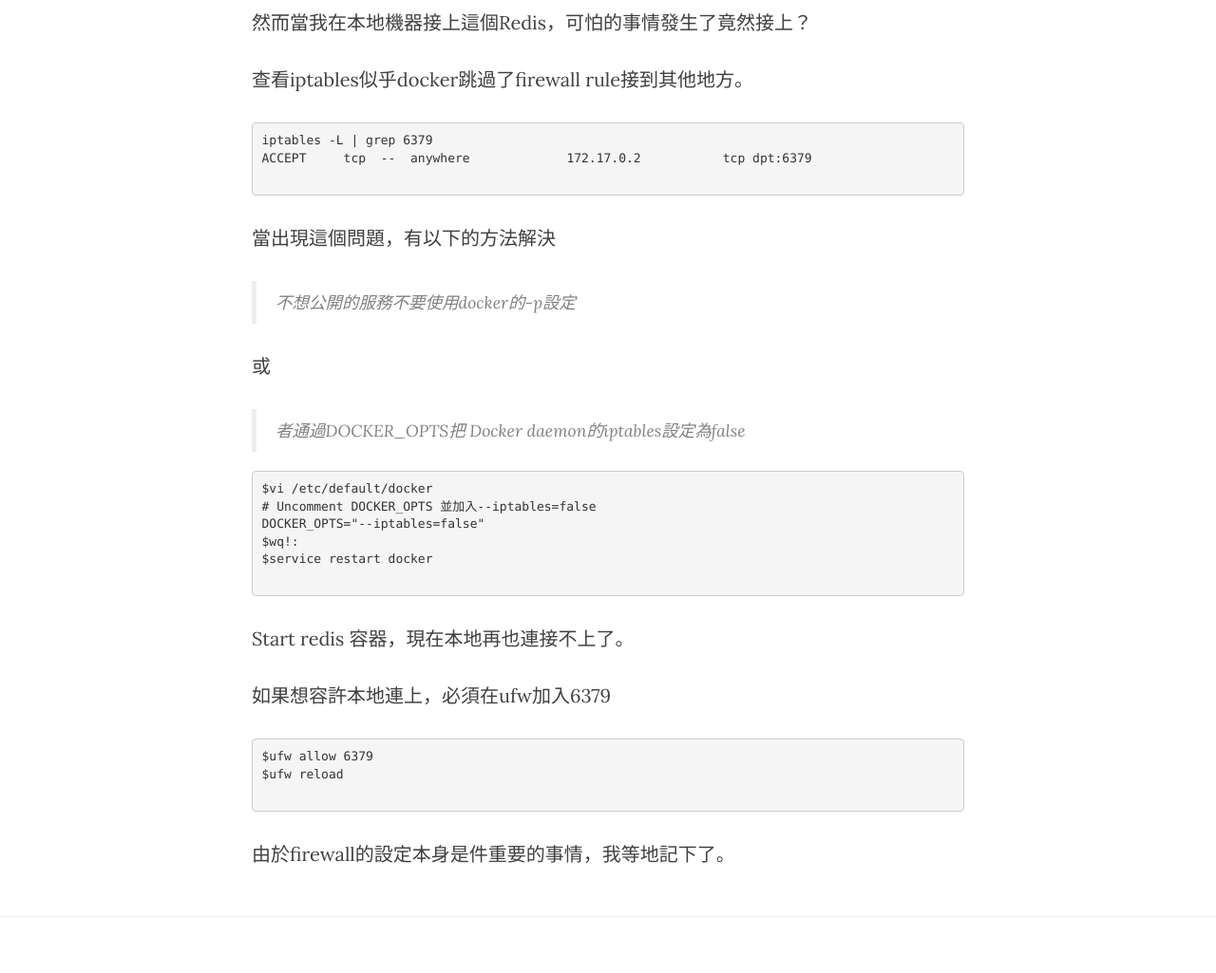
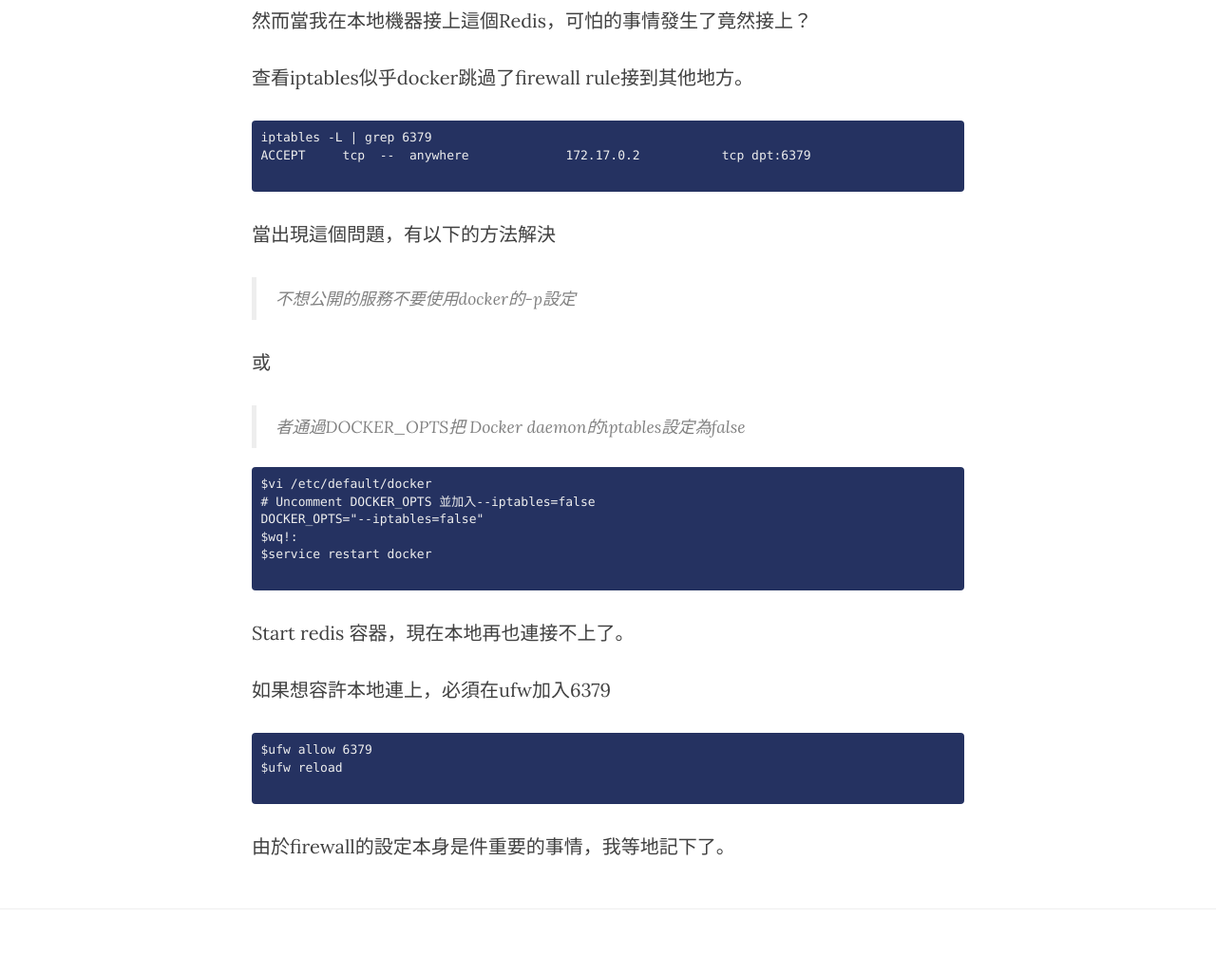
Before and after one commit to oraclebox/oraclebox.github.io, a plain HTML site: page 20160412_ubuntu_ufw.html in a window 1280 px wide. Shown: the part 1860-2885 px from the top of the page at 95% size. Drawn offline with nearby package versions, Linux system fonts and the light colour scheme.

Commit message:
Update layout.

```diff
--- a/20160412_ubuntu_ufw.html
+++ b/20160412_ubuntu_ufw.html
@@ -16,6 +16,7 @@
 
     <!-- Custom CSS -->
     <link href="css/clean-blog.min.css" rel="stylesheet">
+    <link href="css/main.css" rel="stylesheet">
 
     <!-- Custom Fonts -->
     <link href="http://maxcdn.bootstrapcdn.com/font-awesome/4.1.0/css/font-awesome.min.css" rel="stylesheet" type="text/css">
@@ -102,7 +103,7 @@
                         ufw enable<br>
                         ufw status verbose<br>
                     </blockquote>
-                    <pre>
+                    <pre class="console">
 Status: active
 Logging: on (low)
 Default: deny (incoming), allow (outgoing), deny (routed)
@@ -132,7 +133,7 @@
 
                     <p>然而當我在本地機器接上這個Redis，可怕的事情發生了竟然接上？</p>
                     <p>查看iptables似乎docker跳過了firewall rule接到其他地方。</p>
-                    <pre>iptables -L | grep 6379
+                    <pre class="console">iptables -L | grep 6379
 ACCEPT     tcp  --  anywhere             172.17.0.2           tcp dpt:6379
                     </pre>
                     <p>當出現這個問題，有以下的方法解決</p>
@@ -142,7 +143,7 @@
                     <p>或</p>
                     <blockquote>者通過DOCKER_OPTS把 Docker daemon的iptables設定為false</blockquote>
 
-                    <pre>$vi /etc/default/docker
+                    <pre class="console">$vi /etc/default/docker
 # Uncomment DOCKER_OPTS 並加入--iptables=false
 DOCKER_OPTS="--iptables=false"
 $wq!:
@@ -152,7 +153,7 @@
                     <p>Start redis 容器，現在本地再也連接不上了。</p>
 
                     <p>如果想容許本地連上，必須在ufw加入6379</p>
-                    <pre>$ufw allow 6379
+                    <pre class="console">$ufw allow 6379
 $ufw reload
                     </pre>
 
--- a/css/main.css
+++ b/css/main.css
@@ -8,3 +8,8 @@
 .paragraph{
     font-size: 125%;
 }
+.console{
+	background-color: #253261;
+    color: #eeeeee;
+    border: none !important;
+}
```
Also changed, not shown: 1 other file.
